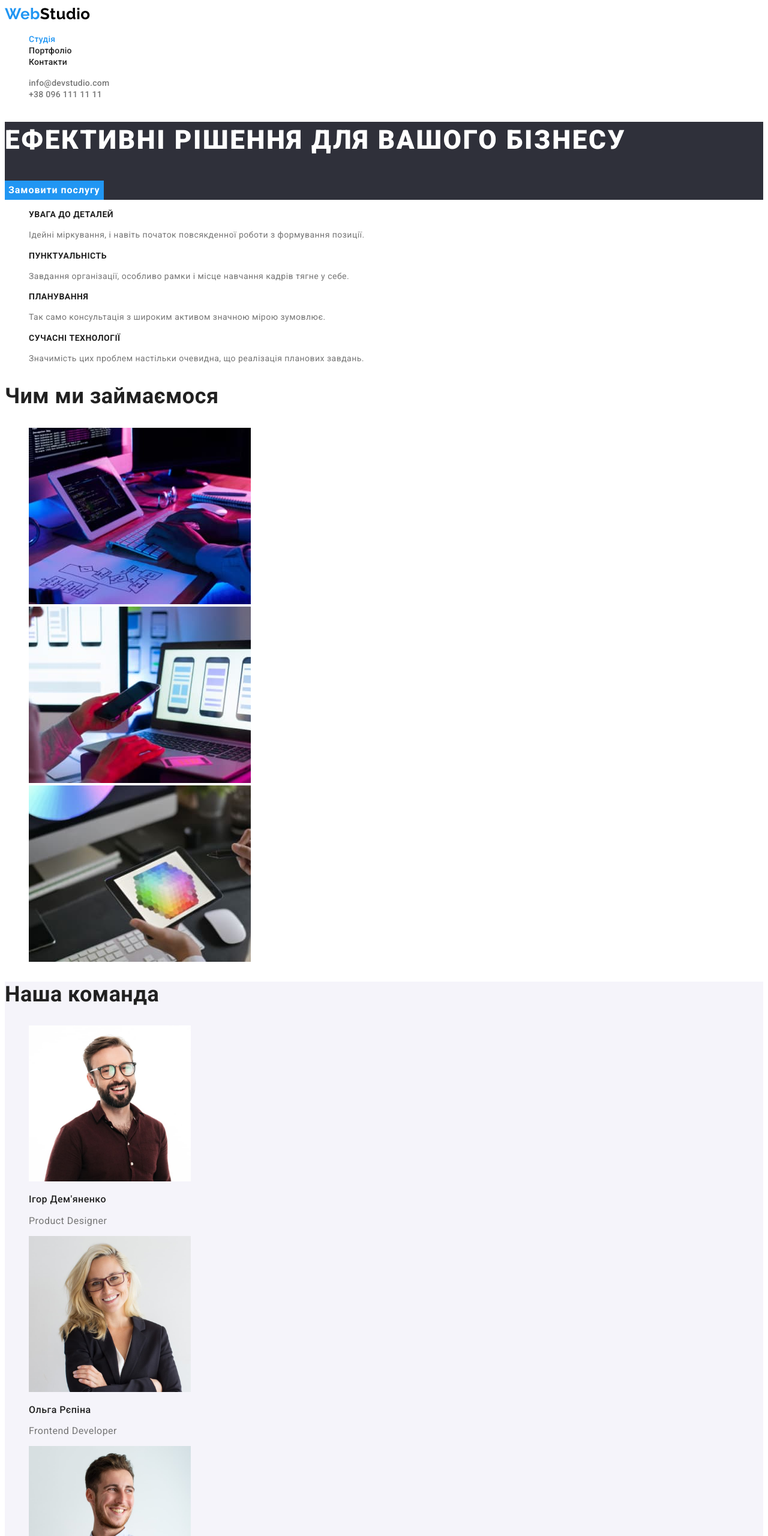
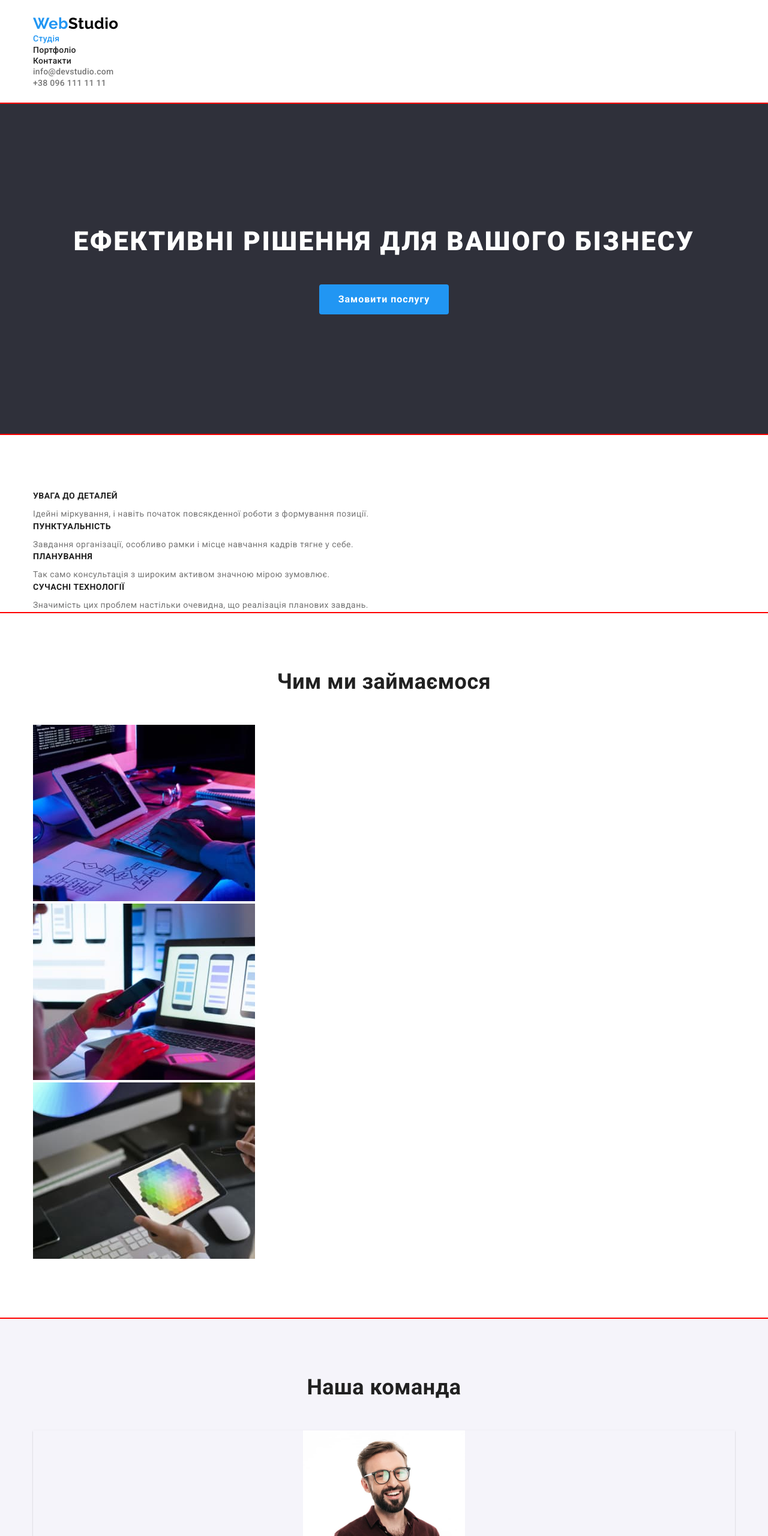
Before and after one commit to Owheels/goit-markup-hw-03, a plain HTML site: page index.html in a window 1280 px wide. Shown: the top 2560 px of the page at 60% size. Drawn offline with nearby package versions, Linux system fonts and the light colour scheme.

Commit message:
Розставляє відступи, рамки

```diff
--- a/css/styles.css
+++ b/css/styles.css
@@ -1,3 +1,13 @@
+html {
+  box-sizing: border-box;
+}
+
+*,
+*::before,
+*::after {
+  box-sizing: inherit;
+}
+
 :root {
   --color-brand: #2196f3;
   --background-color-brand-primary: #2f303a;
@@ -9,17 +19,53 @@
   --color-hero-button-hover: #188ce8;
 }
 
+h1,
+h2,
+h3,
+h4,
+h5,
+h6,
+p {
+  margin-top: 0;
+}
+
+.list {
+  list-style: none;
+  padding-left: 0;
+  margin: 0;
+}
+
 body {
   font-family: "Roboto", sans-serif;
   color: var(--text-color-primary);
   letter-spacing: 0.03em;
 }
 
+.container {
+  width: 1200px;
+  padding: 0 15px;
+  margin: 0 auto;
+}
+
+header {
+  padding: 24px 0;
+  border-bottom: 1px solid #ececec;
+  outline: 1px solid red;
+}
+
+.section {
+  padding: 94px 0;
+}
+
 .hero-section {
+  padding: 200px 0;
   background-color: var(--background-color-brand-primary);
+  text-align: center;
+  outline: 1px solid red;
 }
 
 .hero-title {
+  margin-bottom: 40px;
   color: var(--text-color-white);
   text-transform: uppercase;
   font-weight: 900;
@@ -28,63 +74,9 @@ body {
   letter-spacing: 0.06em;
 }
 
-.invisible-title {
-  position: absolute;
-  width: 1px;
-  height: 1px;
-  margin: -1px;
-  padding: 0;
-  overflow: hidden;
-  border: 0;
-  clip: rect(0 0 0 0);
-}
-
-.advantage-title {
-  text-transform: uppercase;
-  font-size: 14px;
-  line-height: 1.2;
-}
-
-.advantage-text {
-  font-size: 14px;
-  line-height: 1.7;
-  color: var(--text-color-secondary);
-}
-
-.section-title {
-  font-size: 36px;
-  line-height: 1.2;
-}
-
-.comand-section {
-  background-color: var(--background-color-brand-secondary);
-}
-
-.name {
-  font-weight: 500;
-  font-size: 16px;
-  line-height: 1.2;
-}
-
-.profession {
-  font-size: 16px;
-  line-height: 1.2;
-  color: var(--text-color-secondary);
-}
-
-.portfolio-name {
-  font-size: 18px;
-  line-height: 2;
-  letter-spacing: 0.06em;
-}
-
-.portfolio-type {
-  font-size: 16px;
-  line-height: 1.9;
-  color: var(--text-color-primary);
-}
-
 .hero-button {
+  padding: 10px 32px;
+  border-radius: 4px;
   background-color: var(--color-brand);
   color: var(--text-color-white);
   font-family: inherit;
@@ -102,7 +94,103 @@ body {
   background-color: var(--color-hero-button-hover);
 }
 
+.advantage-section {
+  padding-bottom: 0;
+  outline: 1px solid red;
+}
+
+.invisible-title {
+  position: absolute;
+  width: 1px;
+  height: 1px;
+  margin: -1px;
+  padding: 0;
+  overflow: hidden;
+  border: 0;
+  clip: rect(0 0 0 0);
+}
+
+.advantage-title {
+  margin-bottom: 10px;
+  text-transform: uppercase;
+  font-size: 14px;
+  line-height: 1.2;
+}
+
+.advantage-text {
+  margin-bottom: 0;
+  font-size: 14px;
+  line-height: 1.7;
+  color: var(--text-color-secondary);
+}
+
+.product-section {
+  padding: 94px 0;
+  outline: 1px solid red;
+}
+
+.section-title {
+  margin-bottom: 50px;
+  text-align: center;
+  font-size: 36px;
+  line-height: 1.2;
+}
+
+.team-section {
+  padding: 94px 0;
+  background-color: var(--background-color-brand-secondary);
+  outline: 1px solid red;
+}
+
+.team-list {
+  box-shadow: 0px 1px 3px rgba(0, 0, 0, 0.12), 0px 1px 1px rgba(0, 0, 0, 0.14),
+    0px 2px 1px rgba(0, 0, 0, 0.2);
+  border-radius: 0px 0px 4px 4px;
+  text-align: center;
+}
+
+.team-member {
+  padding: 30px 0;
+}
+
+.name {
+  margin-bottom: 10px;
+  font-weight: 500;
+  font-size: 16px;
+  line-height: 1.2;
+}
+
+.profession {
+  font-size: 16px;
+  line-height: 1.2;
+  color: var(--text-color-secondary);
+}
+
+.portfolio-menu {
+  margin-bottom: 50px;
+
+}
+
+.portfolio-name {
+  margin-bottom: 4px;
+  font-size: 18px;
+  line-height: 2;
+  letter-spacing: 0.06em;
+}
+
+.portfolio-type {
+  font-size: 16px;
+  line-height: 1.9;
+  color: var(--text-color-primary);
+}
+
+.portfolio-description {
+  padding: 20px 24px;
+}
+
 .filter-button {
+  padding: 6px 22px;
+  border-radius: 4px;
   background-color: var(--background-color-brand-secondary);
   font-family: inherit;
   font-weight: 500;
@@ -117,6 +205,7 @@ body {
 .filter-button:active {
   background-color: var(--color-brand);
   color: var(--text-color-white);
+  box-shadow: 0px 3px 1px rgba(0, 0, 0, 0.1), 0px 1px 2px rgba(0, 0, 0, 0.08), 0px 2px 2px rgba(0, 0, 0, 0.12);
 }
 
 .link {
@@ -167,6 +256,8 @@ body {
 }
 
 .link-contact-footer {
+  display: inline-block;
+  margin-bottom: 9px;
   color: var(--text-color-white);
   opacity: 60%;
   font-size: 14px;
@@ -175,6 +266,8 @@ body {
 }
 
 .link-address-footer {
+  display: inline-block;
+  margin-bottom: 9px;
   color: var(--text-color-white);
   font-size: 14px;
   line-height: 1.7;
@@ -186,5 +279,12 @@ li {
 }
 
 footer {
+  padding: 60px 0;
   background-color: var(--background-color-brand-primary);
+  outline: 1px solid red;
 }
+
+.link-logo-footer {
+  display: inline-block;
+  margin-bottom: 20px;
+}
--- a/index.html
+++ b/index.html
@@ -11,23 +11,34 @@
       href="https://fonts.googleapis.com/css2?family=Raleway:wght@700&family=Roboto:wght@400;500;700;900&display=swap"
       rel="stylesheet"
     />
+    <link
+      rel="stylesheet"
+      href="https://cdnjs.cloudflare.com/ajax/libs/modern-normalize/1.1.0/modern-normalize.min.css"
+      integrity="sha512-wpPYUAdjBVSE4KJnH1VR1HeZfpl1ub8YT/NKx4PuQ5NmX2tKuGu6U/JRp5y+Y8XG2tV+wKQpNHVUX03MfMFn9Q=="
+      crossorigin="anonymous"
+      referrerpolicy="no-referrer"
+    />
     <link rel="stylesheet" href="./css/styles.css" />
   </head>
+
   <body>
     <header>
+      <div class="container">
         <nav>
           <a class="link-logo" href="./index.html"
             >Web<span class="logo-header">Studio</span></a
           >
-        <ul>
-          <li><a class="link link-nav current" href="./index.html">Студія</a></li>
+          <ul class="list">
+            <li>
+              <a class="link link-nav current" href="./index.html">Студія</a>
+            </li>
             <li>
               <a class="link link-nav" href="./portfolio.html">Портфоліо</a>
             </li>
             <li><a class="link link-nav" href="#">Контакти</a></li>
           </ul>
         </nav>
-      <ul>
+        <ul class="list">
           <li>
             <a class="link link-contact-header" href="mailto:info@devstudio.com"
               >info@devstudio.com</a
@@ -39,16 +50,20 @@
             >
           </li>
         </ul>
+      </div>
     </header>
 
     <main>
-      <section class="hero-section">
+      <section class="hero-section section">
+        <div class="container">
           <h1 class="hero-title">Ефективні рішення для вашого бізнесу</h1>
           <button class="hero-button" type="button">Замовити послугу</button>
+        </div>
       </section>
-      <section>
+      <section class="advantage-section section">
+        <div class="container">
           <h2 class="invisible-title">Наші переваги</h2>
-        <ul>
+          <ul class="list">
             <li>
               <h3 class="advantage-title">Увага до деталей</h3>
               <p class="advantage-text">
@@ -59,8 +74,8 @@
             <li>
               <h3 class="advantage-title">Пунктуальність</h3>
               <p class="advantage-text">
-              Завдання організації, особливо рамки і місце навчання кадрів тягне
-              у себе.
+                Завдання організації, особливо рамки і місце навчання кадрів
+                тягне у себе.
               </p>
             </li>
             <li>
@@ -72,15 +87,17 @@
             <li>
               <h3 class="advantage-title">Сучасні технології</h3>
               <p class="advantage-text">
-              Значимість цих проблем настільки очевидна, що реалізація планових
-              завдань.
+                Значимість цих проблем настільки очевидна, що реалізація
+                планових завдань.
               </p>
             </li>
           </ul>
+        </div>
       </section>
-      <section>
+      <section class="product-section section">
+        <div class="container">
           <h2 class="section-title">Чим ми займаємося</h2>
-        <ul>
+          <ul class="list">
             <li>
               <img
                 src="./images/box_1.jpg"
@@ -106,66 +123,78 @@
               />
             </li>
           </ul>
+        </div>
       </section>
-      <section class="comand-section">
+      <section class="team-section section">
+        <div class="container">
           <h2 class="section-title">Наша команда</h2>
-        <ul>
-          <li>
+          <ul class="list">
+            <li class="team-list">
               <img
                 src="./images/igor.jpg"
                 alt="Ігор Дем'яненко"
                 width="270"
                 height="260"
               />
+              <div class="team-member">
                 <h3 class="name">Ігор Дем'яненко</h3>
                 <p class="profession">Product Designer</p>
+              </div>
             </li>
           </ul>
-        <ul>
-          <li>
+          <ul class="list">
+            <li class="team-list">
               <img
                 src="./images/olga.jpg"
                 alt="Ольга Рєпіна"
                 width="270"
                 height="260"
               />
+              <div class="team-member">
                 <h3 class="name">Ольга Рєпіна</h3>
                 <p class="profession">Frontend Developer</p>
+              </div>
             </li>
           </ul>
-        <ul>
-          <li>
+          <ul class="list">
+            <li class="team-list">
               <img
                 src="./images/mikola.jpg"
                 alt="Микола Тарасов"
                 width="270"
                 height="260"
               />
+              <div class="team-member">
                 <h3 class="name">Микола Тарасов</h3>
                 <p class="profession">Marketing</p>
+              </div>
             </li>
           </ul>
-        <ul>
-          <li>
+          <ul class="list">
+            <li class="team-list">
               <img
                 src="./images/mikhail.jpg"
                 alt="Михайло Єрмаков"
                 width="270"
                 height="260"
               />
+              <div class="team-member">
                 <h3 class="name">Михайло Єрмаков</h3>
                 <p class="profession">UI Designer</p>
+              </div>
             </li>
           </ul>
+        </div>
       </section>
     </main>
 
     <footer>
-      <a class="link-logo" href="./index.html"
+      <div class="container">
+        <a class="link-logo link-logo-footer" href="./index.html"
           >Web<span class="logo-footer">Studio</span></a
         >
         <address>
-        <ul>
+          <ul class="list">
             <li>
               <a
                 class="link link-address-footer"
@@ -176,7 +205,9 @@
               >
             </li>
             <li>
-            <a class="link link-contact-footer" href="mailto:info@devstudio.com"
+              <a
+                class="link link-contact-footer"
+                href="mailto:info@devstudio.com"
                 >info@devstudio.com</a
               >
             </li>
@@ -187,6 +218,7 @@
             </li>
           </ul>
         </address>
+      </div>
     </footer>
   </body>
 </html>
```
Also changed, not shown: portfolio.html (+50 -10 lines). Lines whose indentation alone changed are shown as unchanged.
